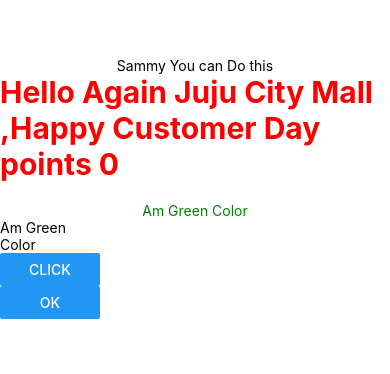
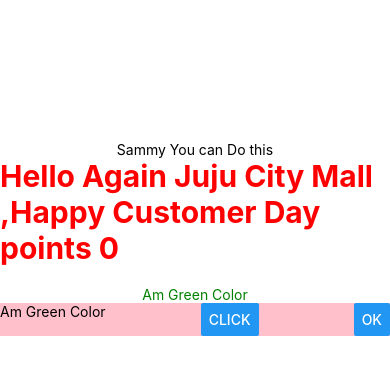
Before and after one commit to SammyMureithi/First-React-Native-App, a React Native app: screen / in a window 390 px wide. Shown: the part 184-558 px from the top of the page. Built offline with nearby package versions, Linux system fonts and the light colour scheme.

Commit message:
Layouts and Flex

```diff
--- a/Components/InputField.js
+++ b/Components/InputField.js
@@ -18,7 +18,7 @@
         <View >
             <Text onPress={handleClick} style={styles.Text1} >Hello Again {customerName} ,{text} points {counter}</Text>
             <Text style={styles.green}>Am Green Color</Text>
-            <View style={styles.view}>
+            <View style={styles.viewContainer}>
                 <Text>Am Green Color</Text>
                 <Button title="Click"  />
                 <Button title='Ok' onPress={handleAlert} style={styles.button}/>
@@ -39,11 +39,12 @@
         textAlign: "center",
         marginTop:20
     },
-    view: {
-        width: 100,
-        height:200,
-        backgroundColor:"Pink",
-        color:"Red"
+    viewContainer: {
+        display: 'flex',
+        flexDirection: "row",
+        justifyContent:"space-between",
+        width: "100%",
+        backgroundColor: "pink",
     },
     button: {
         marginTop: 10,
```
